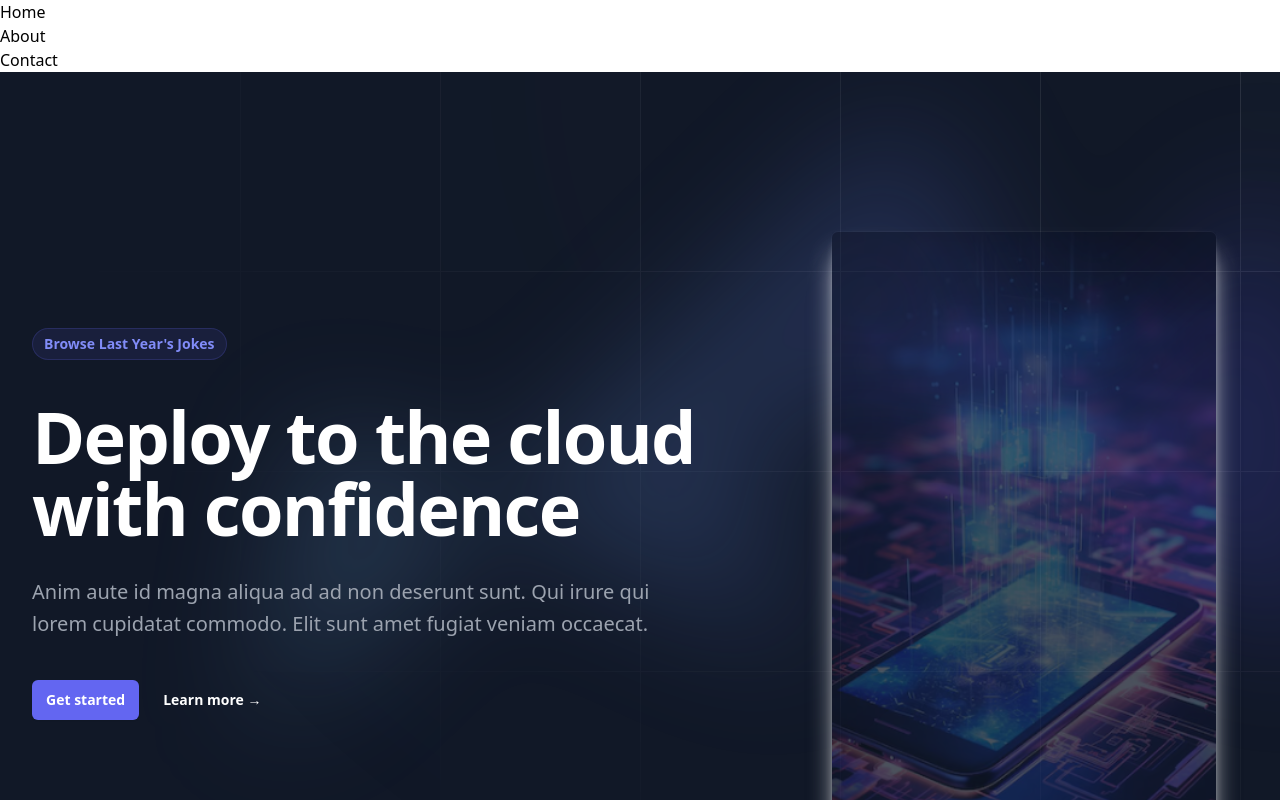
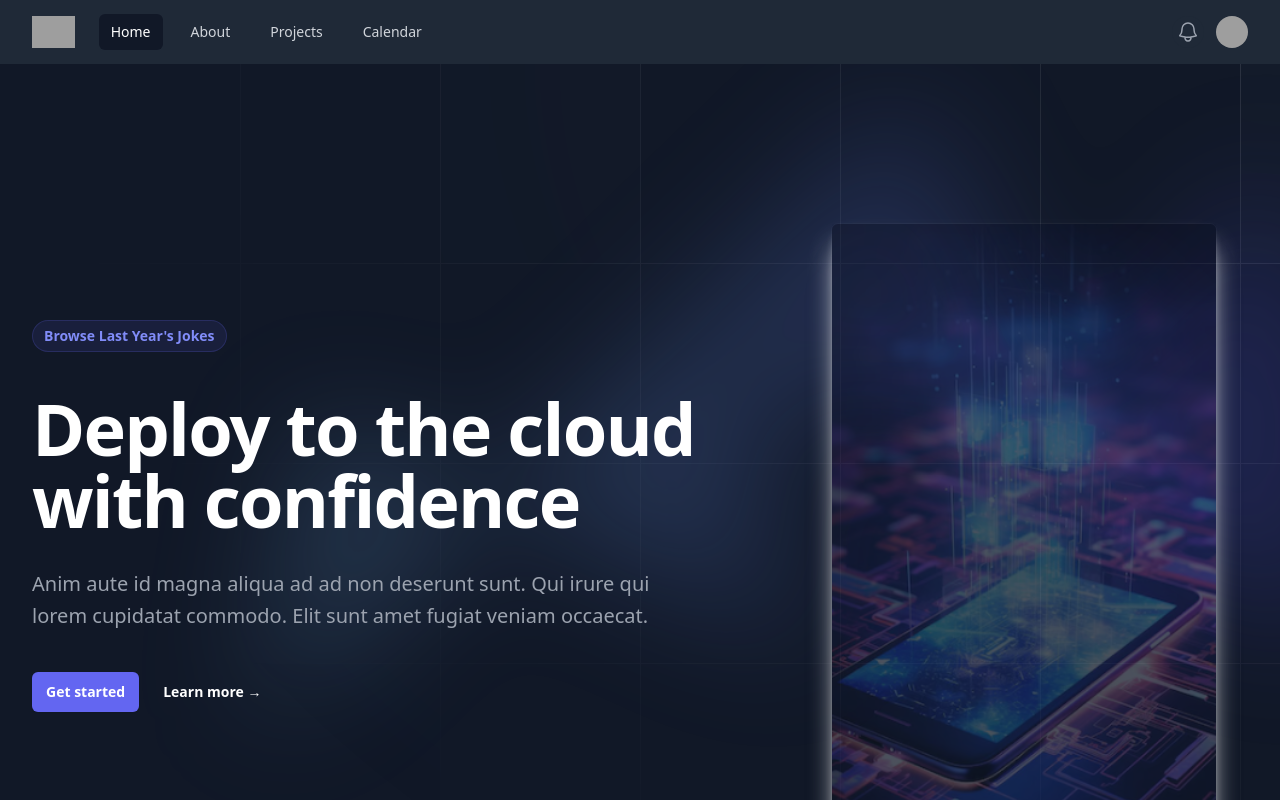
Before and after one commit to TrinitasAccounting/Daily-Jokes-App-Frontend, a React (Create React App) app: page / in a window 1280 px wide. Shown: the top 800 px of the page. Built offline with nearby package versions, Linux system fonts and the light colour scheme; grey boxes are pictures that could not be loaded.

Commit message:
Solved the tailwind useRef bug, and have functioning navbar

```diff
--- a/package.json
+++ b/package.json
@@ -3,6 +3,8 @@
   "version": "0.1.0",
   "private": true,
   "dependencies": {
+    "@headlessui/react": "^2.2.0",
+    "@heroicons/react": "^2.2.0",
     "cra-template": "1.2.0",
     "react": "^19.0.0",
     "react-dom": "^19.0.0",
--- a/src/Components/Navbar.js
+++ b/src/Components/Navbar.js
@@ -1,29 +1,132 @@
+import { Disclosure, DisclosureButton, DisclosurePanel, Menu, MenuButton, MenuItem, MenuItems } from '@headlessui/react'
+import { Bars3Icon, BellIcon, XMarkIcon } from '@heroicons/react/24/outline'
 
-import { NavLink } from "react-router-dom"
+const navigation = [
+    { name: 'Home', href: '/', current: true },
+    { name: 'About', href: '/about', current: false },
+    { name: 'Projects', href: '#', current: false },
+    { name: 'Calendar', href: '#', current: false },
+]
+
+function classNames(...classes) {
+    return classes.filter(Boolean).join(' ')
+}
 
 export default function Navbar() {
     return (
-        <>
+        <Disclosure as="nav" className="bg-gray-800">
+            <div className="mx-auto max-w-7xl px-2 sm:px-6 lg:px-8">
+                <div className="relative flex h-16 items-center justify-between">
+                    <div className="absolute inset-y-0 left-0 flex items-center sm:hidden">
+                        {/* Mobile menu button*/}
+                        <DisclosureButton className="group relative inline-flex items-center justify-center rounded-md p-2 text-gray-400 hover:bg-gray-700 hover:text-white focus:outline-none focus:ring-2 focus:ring-inset focus:ring-white">
+                            <span className="absolute -inset-0.5" />
+                            <span className="sr-only">Open main menu</span>
+                            <Bars3Icon aria-hidden="true" className="block size-6 group-data-[open]:hidden" />
+                            <XMarkIcon aria-hidden="true" className="hidden size-6 group-data-[open]:block" />
+                        </DisclosureButton>
+                    </div>
+                    <div className="flex flex-1 items-center justify-center sm:items-stretch sm:justify-start">
+                        <div className="flex shrink-0 items-center">
+                            <img
+                                alt="Your Company"
+                                src="https://tailwindui.com/plus/img/logos/mark.svg?color=indigo&shade=500"
+                                className="h-8 w-auto"
+                            />
+                        </div>
+                        <div className="hidden sm:ml-6 sm:block">
+                            <div className="flex space-x-4">
+                                {navigation.map((item) => (
+                                    <a
+                                        key={item.name}
+                                        href={item.href}
+                                        aria-current={item.current ? 'page' : undefined}
+                                        className={classNames(
+                                            item.current ? 'bg-gray-900 text-white' : 'text-gray-300 hover:bg-gray-700 hover:text-white',
+                                            'rounded-md px-3 py-2 text-sm font-medium',
+                                        )}
+                                    >
+                                        {item.name}
+                                    </a>
+                                ))}
+                            </div>
+                        </div>
+                    </div>
+                    <div className="absolute inset-y-0 right-0 flex items-center pr-2 sm:static sm:inset-auto sm:ml-6 sm:pr-0">
+                        <button
+                            type="button"
+                            className="relative rounded-full bg-gray-800 p-1 text-gray-400 hover:text-white focus:outline-none focus:ring-2 focus:ring-white focus:ring-offset-2 focus:ring-offset-gray-800"
+                        >
+                            <span className="absolute -inset-1.5" />
+                            <span className="sr-only">View notifications</span>
+                            <BellIcon aria-hidden="true" className="size-6" />
+                        </button>
 
-            <nav>
-                <ul>
-                    <li>
-                        <NavLink to="/" exact activeClassName="active">
-                            Home
-                        </NavLink>
-                    </li>
-                    <li>
-                        <NavLink to="/about" activeClassName="active">
-                            About
-                        </NavLink>
-                    </li>
-                    <li>
-                        <NavLink to="/contact" activeClassName="active">
-                            Contact
-                        </NavLink>
-                    </li>
-                </ul>
-            </nav>
-        </>
+                        {/* Profile dropdown */}
+                        <Menu as="div" className="relative ml-3">
+                            <div>
+                                <MenuButton className="relative flex rounded-full bg-gray-800 text-sm focus:outline-none focus:ring-2 focus:ring-white focus:ring-offset-2 focus:ring-offset-gray-800">
+                                    <span className="absolute -inset-1.5" />
+                                    <span className="sr-only">Open user menu</span>
+                                    <img
+                                        alt=""
+                                        src="https://images.unsplash.com/photo-1472099645785-5658abf4ff4e?ixlib=rb-1.2.1&ixid=eyJhcHBfaWQiOjEyMDd9&auto=format&fit=facearea&facepad=2&w=256&h=256&q=80"
+                                        className="size-8 rounded-full"
+                                    />
+                                </MenuButton>
+                            </div>
+                            <MenuItems
+                                transition
+                                className="absolute right-0 z-10 mt-2 w-48 origin-top-right rounded-md bg-white py-1 shadow-lg ring-1 ring-black/5 transition focus:outline-none data-[closed]:scale-95 data-[closed]:transform data-[closed]:opacity-0 data-[enter]:duration-100 data-[leave]:duration-75 data-[enter]:ease-out data-[leave]:ease-in"
+                            >
+                                <MenuItem>
+                                    <a
+                                        href="#"
+                                        className="block px-4 py-2 text-sm text-gray-700 data-[focus]:bg-gray-100 data-[focus]:outline-none"
+                                    >
+                                        Your Profile
+                                    </a>
+                                </MenuItem>
+                                <MenuItem>
+                                    <a
+                                        href="#"
+                                        className="block px-4 py-2 text-sm text-gray-700 data-[focus]:bg-gray-100 data-[focus]:outline-none"
+                                    >
+                                        Settings
+                                    </a>
+                                </MenuItem>
+                                <MenuItem>
+                                    <a
+                                        href="#"
+                                        className="block px-4 py-2 text-sm text-gray-700 data-[focus]:bg-gray-100 data-[focus]:outline-none"
+                                    >
+                                        Sign out
+                                    </a>
+                                </MenuItem>
+                            </MenuItems>
+                        </Menu>
+                    </div>
+                </div>
+            </div>
+
+            <DisclosurePanel className="sm:hidden">
+                <div className="space-y-1 px-2 pb-3 pt-2">
+                    {navigation.map((item) => (
+                        <DisclosureButton
+                            key={item.name}
+                            as="a"
+                            href={item.href}
+                            aria-current={item.current ? 'page' : undefined}
+                            className={classNames(
+                                item.current ? 'bg-gray-900 text-white' : 'text-gray-300 hover:bg-gray-700 hover:text-white',
+                                'block rounded-md px-3 py-2 text-base font-medium',
+                            )}
+                        >
+                            {item.name}
+                        </DisclosureButton>
+                    ))}
+                </div>
+            </DisclosurePanel>
+        </Disclosure>
     )
 }
```
Also changed, not shown: src/index.css (+5 -5 lines), 1 other file (tests, documents, lock files or other folders).
